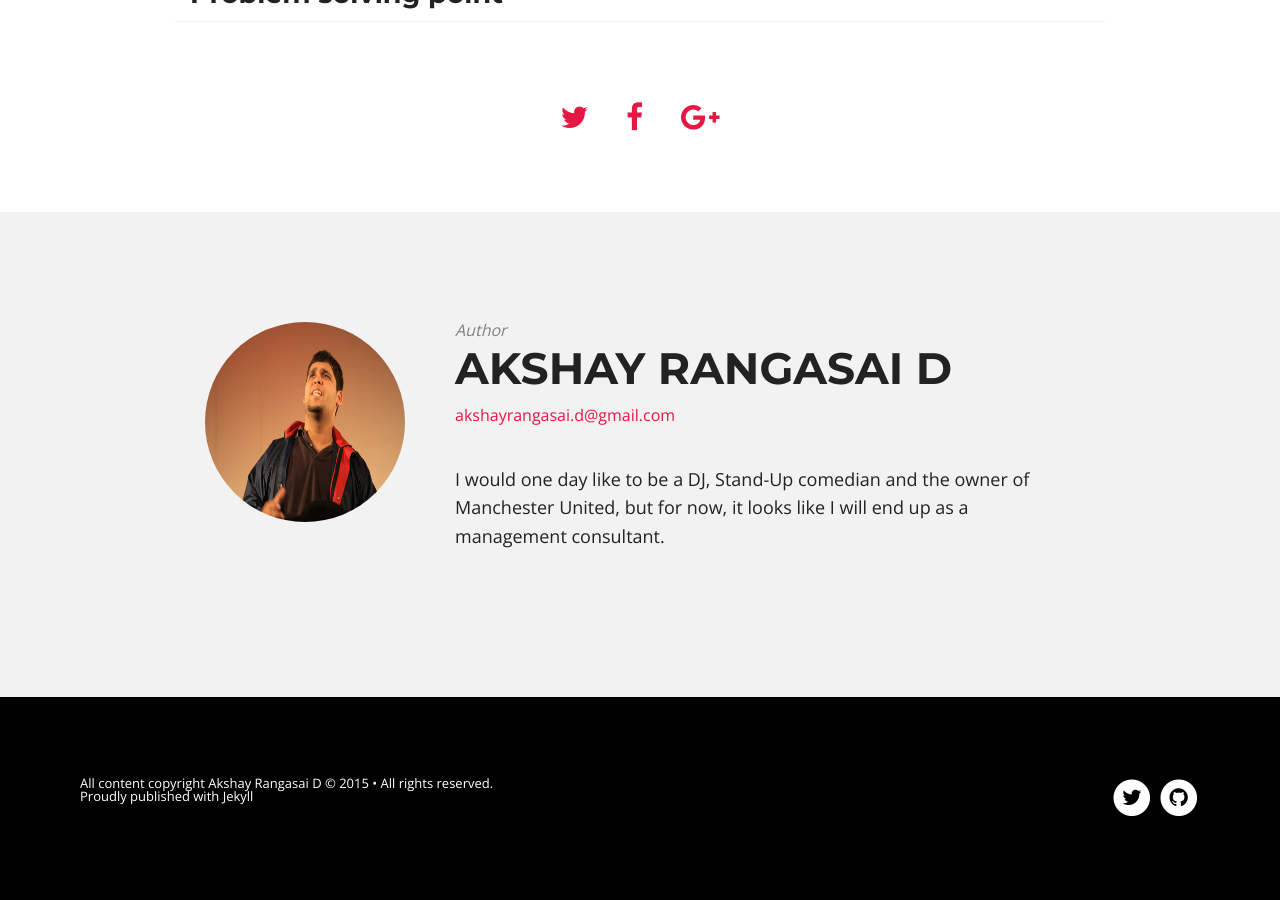
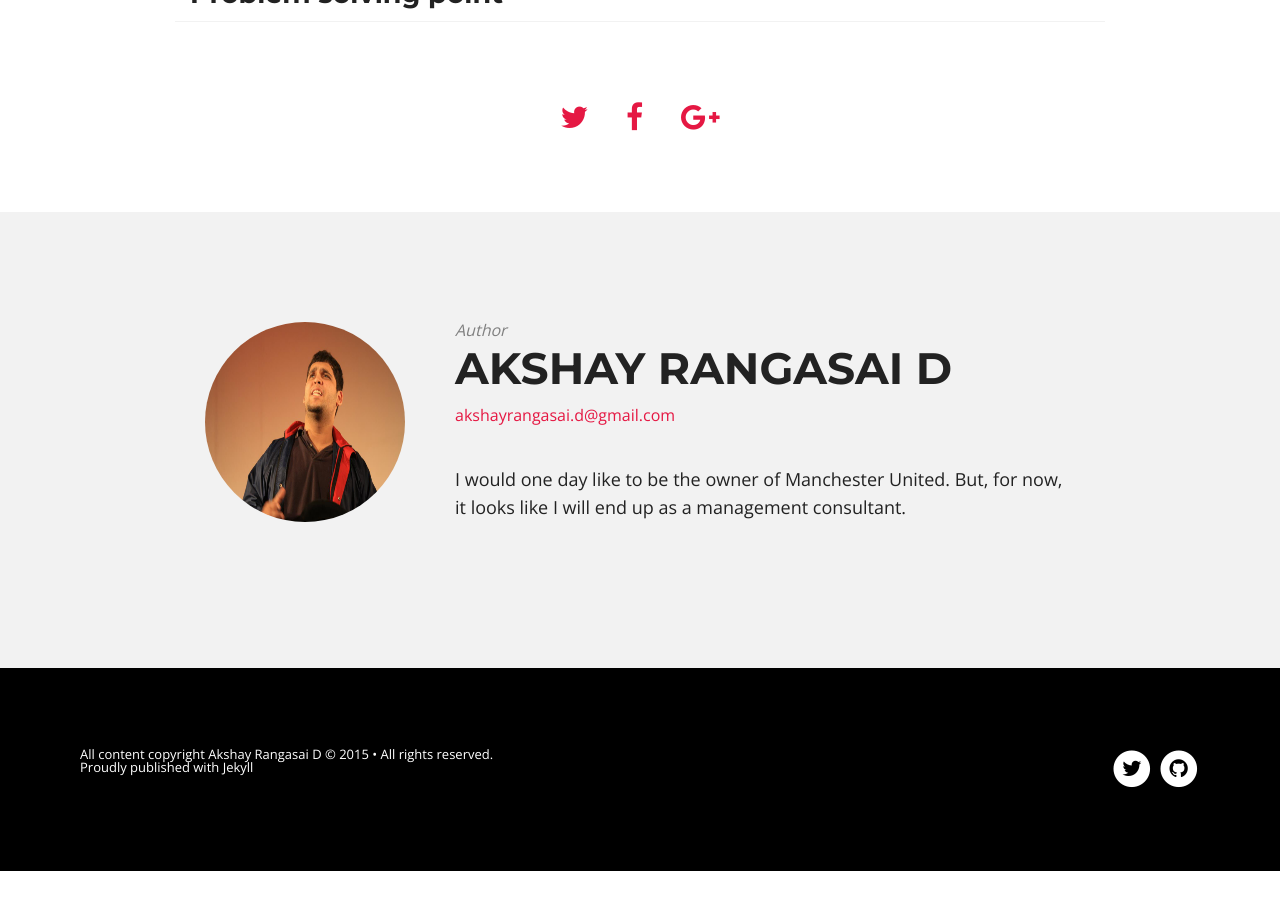
Before and after one commit to akshayrangasai/akshayrangasai.github.io, a Jekyll site: the page built from _posts/til/2014-06-20-purpose-of-business.md, in a window 1280 px wide and 900 px high, scrolled down 984 px. Built offline with Jekyll 4.4.1, drawn with Linux system fonts in a browser that asks for light colours; nearby versions of some CDN libraries; after the commit the page ends 1855 px from its top, so only the background shows below that.

Commit message:
Desription update lel

```diff
--- a/_config.yml
+++ b/_config.yml
@@ -39,7 +39,7 @@ owner:
   avatar:         DP.jpg
   email:          akshayrangasai.d@gmail.com
   # Use the coder's toolbox at http://coderstoolbox.net/string/#!encoding=xml&action=encode&charset=us_ascii to encode your description into XML string
-  description:  I would one day like to be a DJ, Stand-Up comedian and the owner of Manchester United, but for now, it looks like I will end up as a management consultant.
+  description:  I would one day like to be the owner of Manchester United. But, for now, it looks like I will end up as a management consultant.
 
   # Social networking links used in footer. Update and remove as you like.
   twitter:        ThatWasFunnyDa
```
